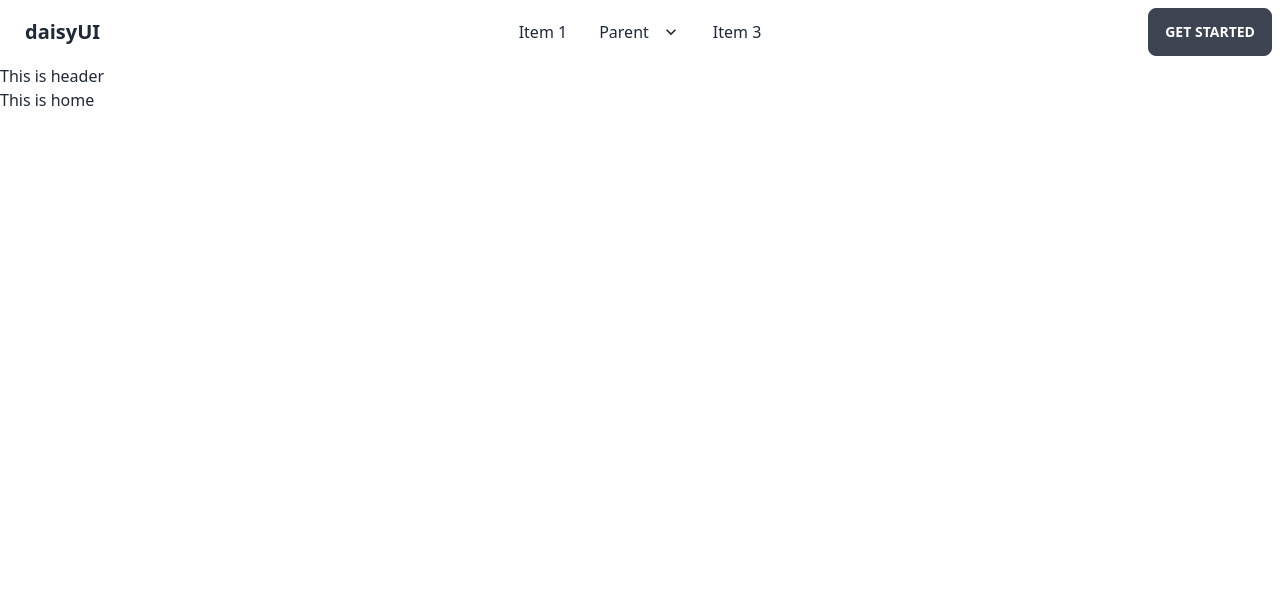
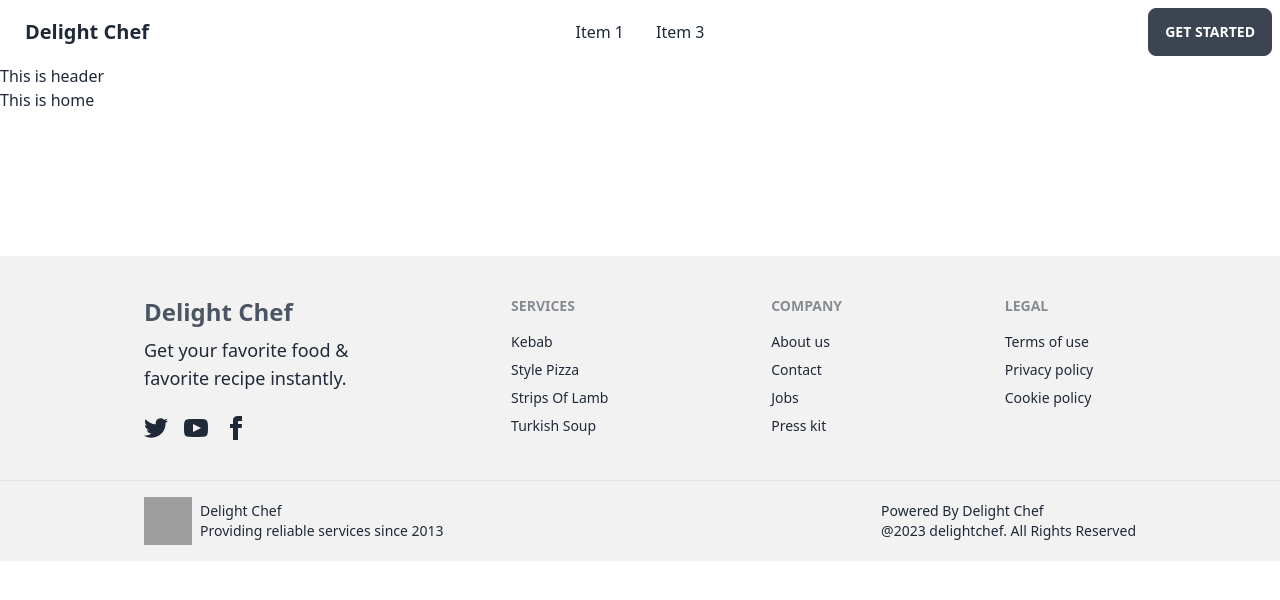
Before and after one commit to Doha0/Delight-chef, a React (Vite) app: page / in a window 1280 px wide. Shown: the top 600 px of the page. Built offline with nearby package versions, Linux system fonts and the light colour scheme; grey boxes are pictures that could not be loaded.

Commit message:
header and footer added

```diff
--- a/src/Components/Shared/Footer/Footer.jsx
+++ b/src/Components/Shared/Footer/Footer.jsx
@@ -2,8 +2,89 @@
 
 const Footer = () => {
     return (
-        <div>
-            <h2>Copyright delight Chef</h2>
+        <div className=" mt-36">
+            <footer className="footer p-10 md:pl-36 bg-base-200 text-base-content">
+                <div>
+                    <span className="text-2xl font-bold text-gray-600">
+                        Delight Chef
+                    </span>
+                    <p className="text-lg">
+                        Get your favorite food &  <br /> favorite recipe instantly.
+                    </p>
+                    <div className="mt-4 md:place-self-center md:justify-self-start cursor-pointer">
+                        <div className="grid grid-flow-col gap-4">
+                            <a>
+                                <svg
+                                    xmlns="http://www.w3.org/2000/svg"
+                                    width="24"
+                                    height="24"
+                                    viewBox="0 0 24 24"
+                                    className="fill-current"
+                                >
+                                    <path d="M24 4.557c-.883.392-1.832.656-2.828.775 1.017-.609 1.798-1.574 2.165-2.724-.951.564-2.005.974-3.127 1.195-.897-.957-2.178-1.555-3.594-1.555-3.179 0-5.515 2.966-4.797 6.045-4.091-.205-7.719-2.165-10.148-5.144-1.29 2.213-.669 5.108 1.523 6.574-.806-.026-1.566-.247-2.229-.616-.054 2.281 1.581 4.415 3.949 4.89-.693.188-1.452.232-2.224.084.626 1.956 2.444 3.379 4.6 3.419-2.07 1.623-4.678 2.348-7.29 2.04 2.179 1.397 4.768 2.212 7.548 2.212 9.142 0 14.307-7.721 13.995-14.646.962-.695 1.797-1.562 2.457-2.549z"></path>
+                                </svg>
+                            </a>
+                            <a>
+                                <svg
+                                    xmlns="http://www.w3.org/2000/svg"
+                                    width="24"
+                                    height="24"
+                                    viewBox="0 0 24 24"
+                                    className="fill-current"
+                                >
+                                    <path d="M19.615 3.184c-3.604-.246-11.631-.245-15.23 0-3.897.266-4.356 2.62-4.385 8.816.029 6.185.484 8.549 4.385 8.816 3.6.245 11.626.246 15.23 0 3.897-.266 4.356-2.62 4.385-8.816-.029-6.185-.484-8.549-4.385-8.816zm-10.615 12.816v-8l8 3.993-8 4.007z"></path>
+                                </svg>
+                            </a>
+                            <a>
+                                <svg
+                                    xmlns="http://www.w3.org/2000/svg"
+                                    width="24"
+                                    height="24"
+                                    viewBox="0 0 24 24"
+                                    className="fill-current"
+                                >
+                                    <path d="M9 8h-3v4h3v12h5v-12h3.642l.358-4h-4v-1.667c0-.955.192-1.333 1.115-1.333h2.885v-5h-3.808c-3.596 0-5.192 1.583-5.192 4.615v3.385z"></path>
+                                </svg>
+                            </a>
+                        </div>
+                    </div>
+                </div>
+                <div>
+                    <span className="footer-title">Services</span>
+                    <a className="link link-hover">Kebab</a>
+                    <a className="link link-hover">Style Pizza</a>
+                    <a className="link link-hover">Strips Of Lamb</a>
+                    <a className="link link-hover">Turkish Soup</a>
+                </div>
+                <div>
+                    <span className="footer-title">Company</span>
+                    <a className="link link-hover">About us</a>
+                    <a className="link link-hover">Contact</a>
+                    <a className="link link-hover">Jobs</a>
+                    <a className="link link-hover">Press kit</a>
+                </div>
+                <div>
+                    <span className="footer-title">Legal</span>
+                    <a className="link link-hover">Terms of use</a>
+                    <a className="link link-hover">Privacy policy</a>
+                    <a className="link link-hover">Cookie policy</a>
+                </div>
+            </footer>
+            <footer className="footer px-10 py-4 md:px-36 border-t bg-base-200 text-base-content border-base-300">
+                <div className="items-center grid-flow-col">
+                    <img src="/workCycle.png" alt="" className="w-12 h-12" />
+                    <p>
+                        Delight Chef <br />
+                        Providing reliable services since 2013
+                    </p>
+                </div>
+                <div className="md:place-self-center md:justify-self-end">
+                    <p>
+                        Powered By Delight Chef <br />
+                        @2023 delightchef. All Rights Reserved
+                    </p>
+                </div>
+            </footer>
         </div>
     );
 };
--- a/src/Components/Shared/Navbar/Navbar.jsx
+++ b/src/Components/Shared/Navbar/Navbar.jsx
@@ -10,34 +10,14 @@
                     </label>
                     <ul tabIndex={0} className="menu menu-compact dropdown-content mt-3 p-2 shadow bg-base-100 rounded-box w-52">
                         <li><a>Item 1</a></li>
-                        <li tabIndex={0}>
-                            <a className="justify-between">
-                                Parent
-                                <svg className="fill-current" xmlns="http://www.w3.org/2000/svg" width="24" height="24" viewBox="0 0 24 24"><path d="M8.59,16.58L13.17,12L8.59,7.41L10,6L16,12L10,18L8.59,16.58Z" /></svg>
-                            </a>
-                            <ul className="p-2">
-                                <li><a>Submenu 1</a></li>
-                                <li><a>Submenu 2</a></li>
-                            </ul>
-                        </li>
                         <li><a>Item 3</a></li>
                     </ul>
                 </div>
-                <a className="btn btn-ghost normal-case text-xl">daisyUI</a>
+                <a className="btn btn-ghost normal-case text-xl">Delight Chef</a>
             </div>
             <div className="navbar-center hidden lg:flex">
                 <ul className="menu menu-horizontal px-1">
                     <li><a>Item 1</a></li>
-                    <li tabIndex={0}>
-                        <a>
-                            Parent
-                            <svg className="fill-current" xmlns="http://www.w3.org/2000/svg" width="20" height="20" viewBox="0 0 24 24"><path d="M7.41,8.58L12,13.17L16.59,8.58L18,10L12,16L6,10L7.41,8.58Z" /></svg>
-                        </a>
-                        <ul className="p-2">
-                            <li><a>Submenu 1</a></li>
-                            <li><a>Submenu 2</a></li>
-                        </ul>
-                    </li>
                     <li><a>Item 3</a></li>
                 </ul>
             </div>
--- a/src/Layout/Main.jsx
+++ b/src/Layout/Main.jsx
@@ -1,12 +1,14 @@
 import React from 'react';
 import { Outlet } from 'react-router-dom';
 import Header from '../Components/Shared/Header/Header';
+import Footer from '../Components/Shared/Footer/Footer';
 
 const Main = () => {
     return (
-        <div>
+        <div className='container mx-auto'>
             <Header></Header>
             <Outlet></Outlet>
+            <Footer></Footer>
         </div>
     );
 };
```
